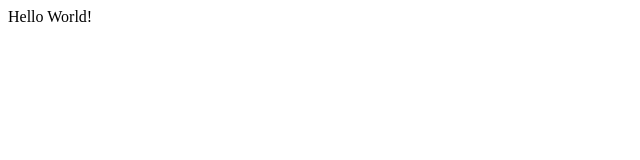
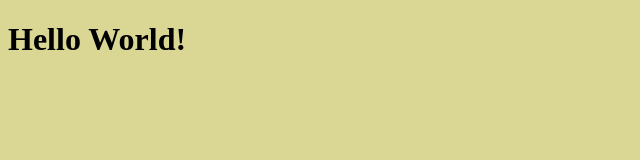
Before and after one commit to vaniet/Git-Example-Remote, a plain HTML site: page index.html in a window 1280 px wide. Shown: the whole page, without its empty margins (0-640 px from the left). Drawn offline with Linux system fonts and the light colour scheme.

Commit message:
Create git.css; Modified index.html: h1 && import css

```diff
--- /dev/null
+++ b/git.css
@@ -0,0 +1,3 @@
+body {
+    background-color: rgb(218, 215, 148);
+}
--- a/index.html
+++ b/index.html
@@ -4,11 +4,12 @@
 <head>
     <meta charset="UTF-8">
     <meta name="viewport" content="width=device-width, initial-scale=1.0">
-    <title>Document</title>
+    <link rel="stylesheet" types="text/css" href="git.css">
+    <title>制作网页的示例</title>
 </head>
 
 <body>
-    Hello World!
+    <h1>Hello World!</h1>
 </body>
 
 </html>
```
